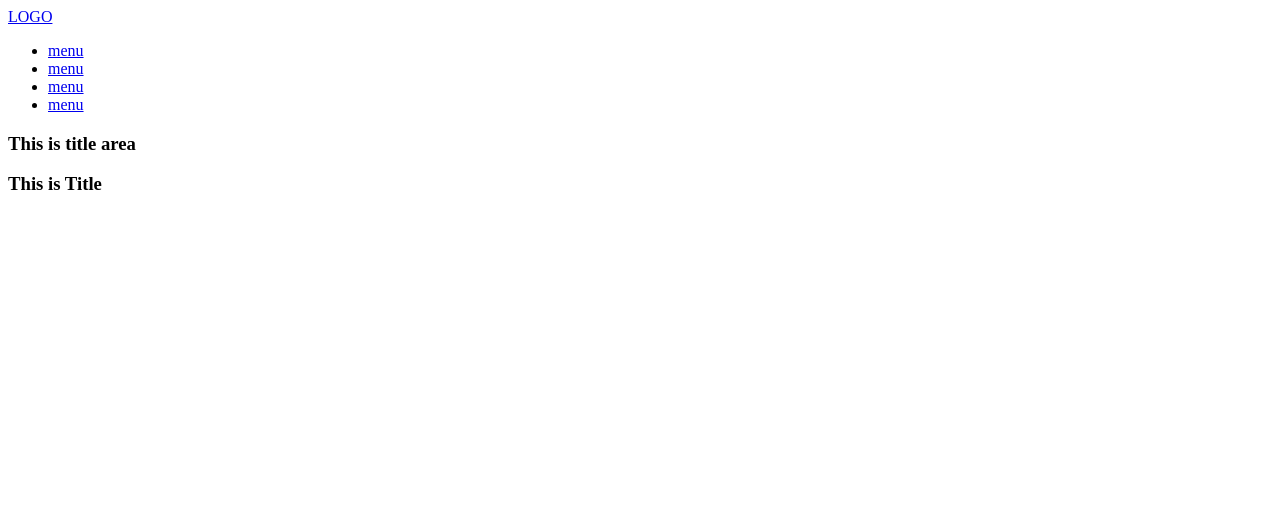
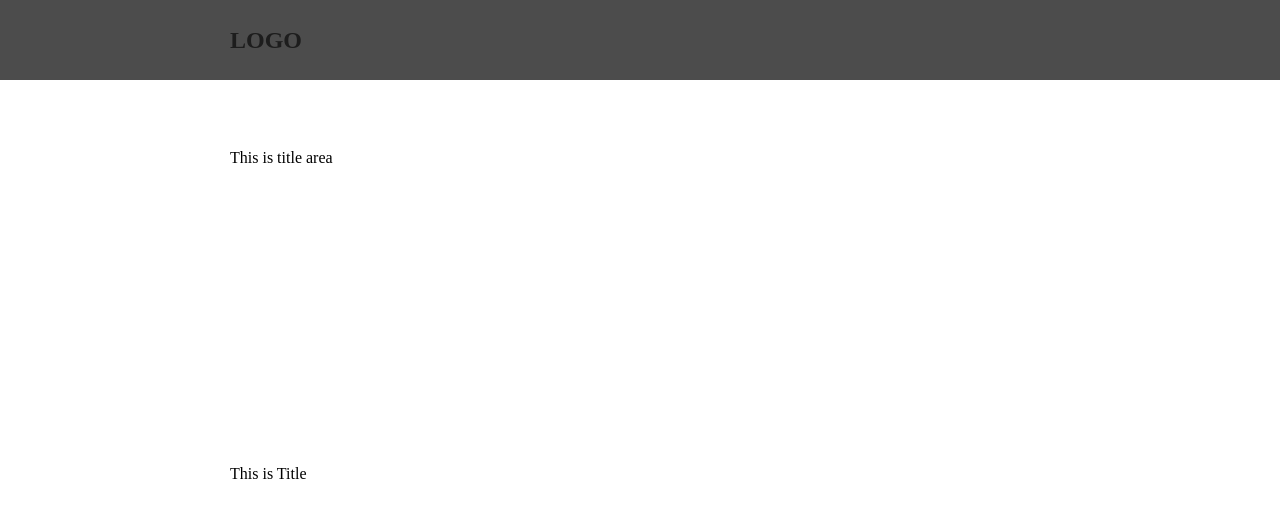
Before and after one commit to go4654/html_team, a plain HTML site: page index.html in a window 1280 px wide. Drawn offline with Linux system fonts and the light colour scheme.

Commit message:
style like

```diff
--- a/css/components/header.css
+++ b/css/components/header.css
@@ -1 +1,26 @@
 /* header css */
+
+header {
+  width: 100%;
+  height: 80px;
+  background-color: rgba(0, 0, 0, 0.7);
+  position: fixed;
+  top: 0;
+  left: 0;
+  display: flex;
+  justify-content: space-between;
+  align-items: center;
+}
+
+.logo {
+  font-size: 24px;
+  font-weight: 900;
+}
+
+.menu_wrap {
+  display: flex;
+}
+
+.menu {
+  margin-left: 30px;
+}
--- a/index.html
+++ b/index.html
@@ -4,6 +4,7 @@
     <meta charset="UTF-8" />
     <meta http-equiv="X-UA-Compatible" content="IE=edge" />
     <meta name="viewport" content="width=device-width, initial-scale=1.0" />
+    <link rel="stylesheet" href="css/styles.css" />
     <title>base</title>
   </head>
   <body>
```
